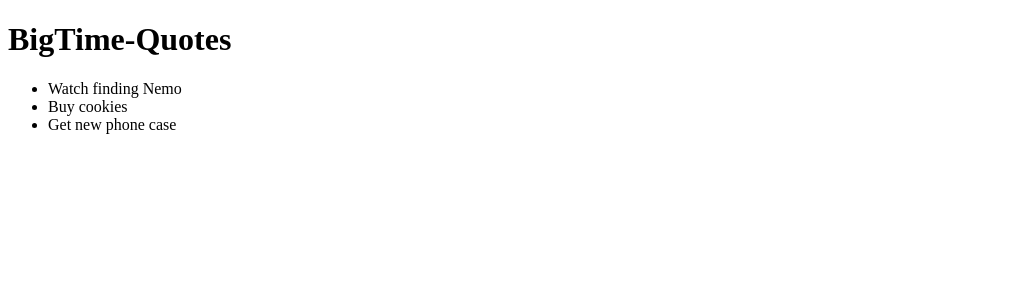
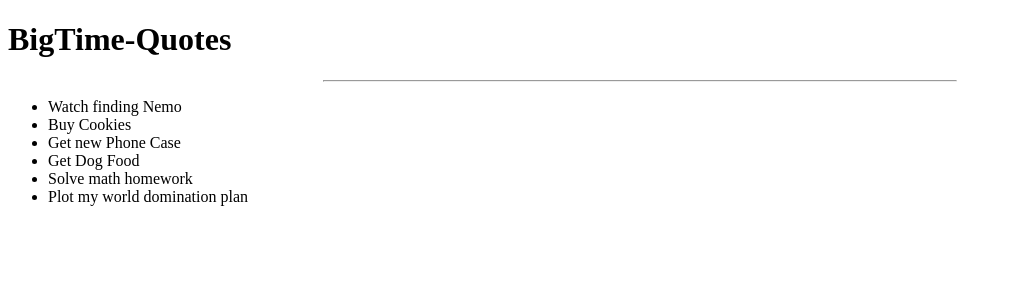
Before and after one commit to SaintieMonte10/Quote, an Angular app: page / in a window 1280 px wide. Shown: the top 300 px of the page, without its empty margins (0-1012 px from the left). Built offline with nearby package versions, Linux system fonts and the light colour scheme.

Commit message:
component

```diff
--- a/src/app/app.component.html
+++ b/src/app/app.component.html
@@ -1,8 +1,9 @@
 <div>
   <h1>BigTime-Quotes</h1>
+  <hr width="50%">
   <ul>
       <li *ngFor='let quote of quotes'>
-        {{quote}}
+        {{quote.name}}
       </li>
   </ul>
 </div>
--- a/src/app/app.component.ts
+++ b/src/app/app.component.ts
@@ -1,4 +1,5 @@
 import { Component } from '@angular/core';
+import {Quote} from './quote'
 
 @Component({
   selector: 'app-root',
@@ -6,9 +7,12 @@
   styleUrls: ['./app.component.css']
 })
 export class AppComponent {
-  quotes:string[];
-
-  constructor(){
-    this.quotes = ['Watch finding Nemo', 'Buy cookies', 'Get new phone case']
-  }
+  quotes:Quote[] = [
+    {id:1, name:'Watch finding Nemo'},
+    {id:2,name:'Buy Cookies'},
+    {id:3,name:'Get new Phone Case'},
+    {id:4,name:'Get Dog Food'},
+    {id:5,name:'Solve math homework'},
+    {id:6,name:'Plot my world domination plan'},
+  ];
 }
--- a/src/app/app.module.ts
+++ b/src/app/app.module.ts
@@ -3,10 +3,12 @@
 
 import { AppRoutingModule } from './app-routing.module';
 import { AppComponent } from './app.component';
+import { QuoteComponent } from './quote/quote.component';
 
 @NgModule({
   declarations: [
-    AppComponent
+    AppComponent,
+    QuoteComponent
   ],
   imports: [
     BrowserModule,
--- /dev/null
+++ b/src/app/quote/quote.component.html
@@ -0,0 +1 @@
+<p>quote works!</p>
--- /dev/null
+++ b/src/app/quote/quote.component.ts
@@ -0,0 +1,15 @@
+import { Component, OnInit } from '@angular/core';
+
+@Component({
+  selector: 'app-quote',
+  templateUrl: './quote.component.html',
+  styleUrls: ['./quote.component.css']
+})
+export class QuoteComponent implements OnInit {
+
+  constructor() { }
+
+  ngOnInit(): void {
+  }
+
+}
```
Also changed, not shown: src/app/quote/quote.component.css (added), 1 other file (tests, documents, lock files or other folders).
